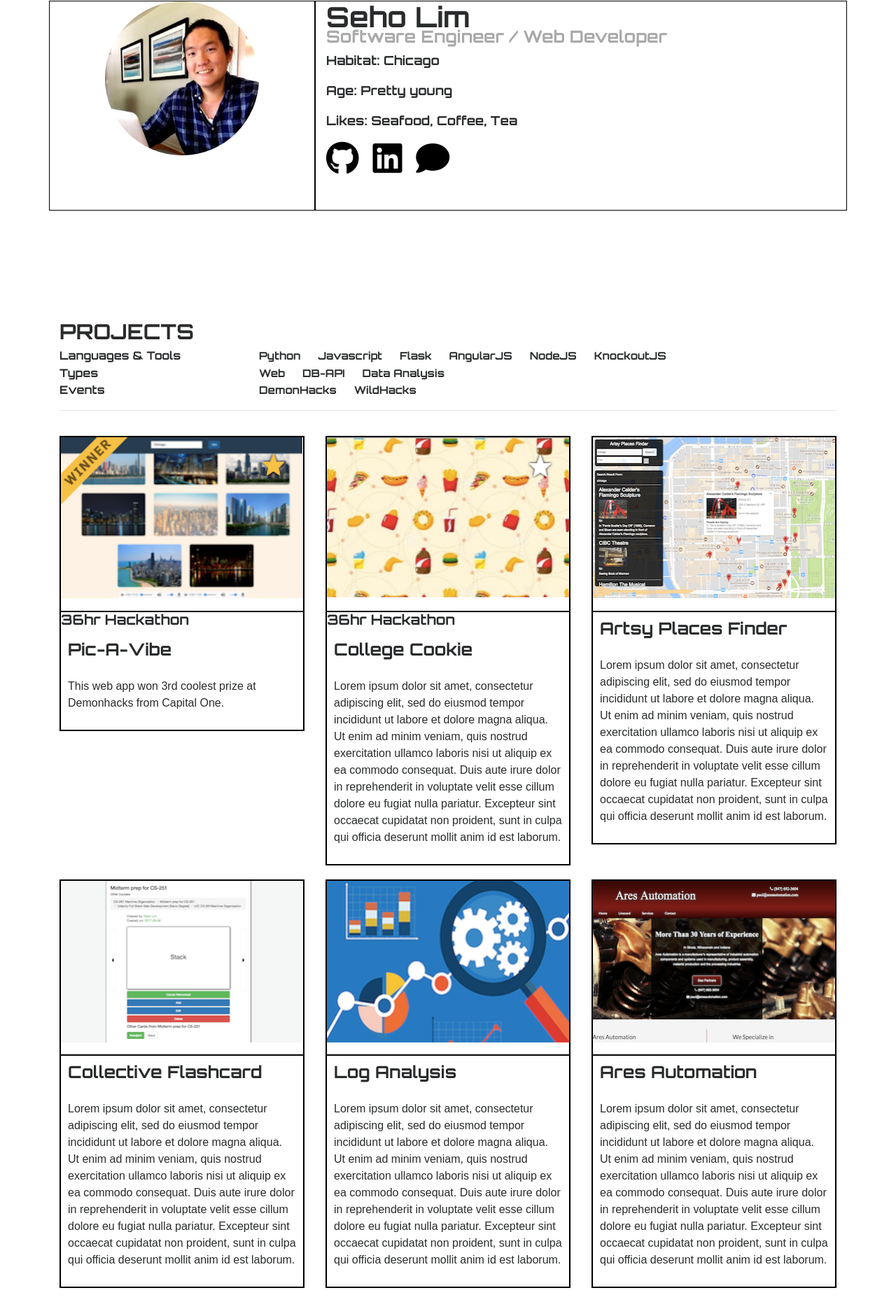
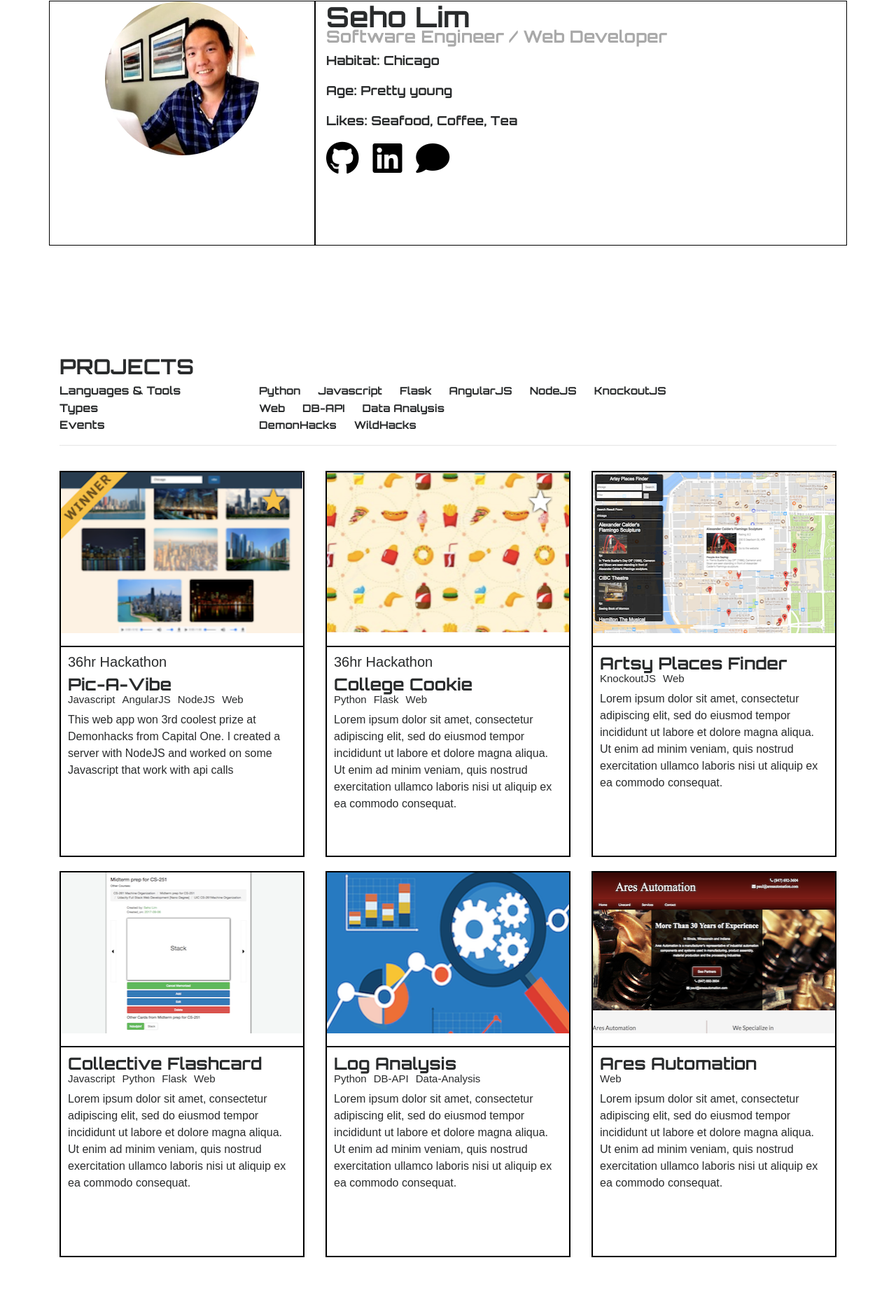
Before and after one commit to sonamoo/myPortfolio, a PHP site: page /main.html in a window 1280 px wide. Shown: the part 119-1980 px from the top of the page at 70% size. After the commit the page ends 1916 px from the top, so only its background shows below. Run offline with PHP 8.4, Linux system fonts and the light colour scheme; some libraries are stand-ins or nearby versions.

Commit message:
changed some css and now it looks somewhat ok.

```diff
--- a/css/main.css
+++ b/css/main.css
@@ -57,7 +57,7 @@ a {
 
 
 .profile-description {
-    min-height: 300px;
+    min-height: 350px;
     border: 1px solid black;
 }
 
@@ -129,7 +129,6 @@ a {
     min-width: 200px;
     border: 1px solid black;
     min-height: 250px;
-
 }
 
 .proj-img {
@@ -137,15 +136,24 @@ a {
 }
 
 .proj-desc-wrapper {
-    min-height: 140px;
+    min-height: 300px;
     border: 1px solid black;
+    font-family: sans-serif;
+    padding: 10px;
 }
 
 .proj-header {
-    padding: 10px;
+    font-family: 'Orbitron', sans-serif;
+    margin-bottom: -3px;
 }
 
 .proj-desc {
-    padding: 10px;
+    padding-top: 5px;
     font-family: sans-serif;
+
 }
+
+.proj-techs {
+    font-size: 15px;
+    margin-right: 10px;
+}
--- a/js/main.js
+++ b/js/main.js
@@ -8,7 +8,6 @@ portfolioApp.controller('mainController',
             "firstName" : "Seho",
             "lastName" : "Lim"
         };
-
         const langs = [];
         $scope.languages =
             [
@@ -19,7 +18,6 @@ portfolioApp.controller('mainController',
                 {"lang_id": 5, "lang": "NodeJS", "filter": false},
                 {"lang_id": 6, "lang": "KnockoutJS", "filter": false}
             ];
-
         $scope.types= [
             {"type_id": 0, "type": "Web", "filter": false},
             {"type_id": 1, "type": "DB-API", "filter": false},
@@ -29,64 +27,60 @@ portfolioApp.controller('mainController',
             {"event_id": 0, "event": "DemonHacks", "filter": false},
             {"event_id": 1, "event": "WildHacks", "filter": false}
         ];
-
         $scope.filterObj = {
             "langs" : [],
             "types": [],
             "events": []
         };
-
         $scope.projects = [
             {
                 "name": "Pic-A-Vibe",
-                "description": "This web app won 3rd coolest prize at Demonhacks from Capital One.",
+                "description": "This web app won 3rd coolest prize at Demonhacks from Capital One. I created a server with NodeJS and worked on some Javascript that work with api calls",
                 "img": "src/pickavibe.png",
-                "tech": ["Javascript", "AngularJS","NodeJS"],
+                "tech": ["Javascript", "AngularJS","NodeJS", "Web"],
                 "event": ["DemonHacks"]
             },
 
             {
                 "name": "College Cookie",
-                "description": "Lorem ipsum dolor sit amet, consectetur adipiscing elit, sed do eiusmod tempor incididunt ut labore et dolore magna aliqua. Ut enim ad minim veniam, quis nostrud exercitation ullamco laboris nisi ut aliquip ex ea commodo consequat. Duis aute irure dolor in reprehenderit in voluptate velit esse cillum dolore eu fugiat nulla pariatur. Excepteur sint occaecat cupidatat non proident, sunt in culpa qui officia deserunt mollit anim id est laborum.",
+                "description": "Lorem ipsum dolor sit amet, consectetur adipiscing elit, sed do eiusmod tempor incididunt ut labore et dolore magna aliqua. Ut enim ad minim veniam, quis nostrud exercitation ullamco laboris nisi ut aliquip ex ea commodo consequat.",
                 "img": "src/collegecookie.png",
-                "tech": ["Python", "Flask","NodeJS"],
+                "tech": ["Python", "Flask", "Web"],
                 "event": ["WildHacks"]
             },
 
             {
                 "name": "Artsy Places Finder",
-                "description": "Lorem ipsum dolor sit amet, consectetur adipiscing elit, sed do eiusmod tempor incididunt ut labore et dolore magna aliqua. Ut enim ad minim veniam, quis nostrud exercitation ullamco laboris nisi ut aliquip ex ea commodo consequat. Duis aute irure dolor in reprehenderit in voluptate velit esse cillum dolore eu fugiat nulla pariatur. Excepteur sint occaecat cupidatat non proident, sunt in culpa qui officia deserunt mollit anim id est laborum.",
+                "description": "Lorem ipsum dolor sit amet, consectetur adipiscing elit, sed do eiusmod tempor incididunt ut labore et dolore magna aliqua. Ut enim ad minim veniam, quis nostrud exercitation ullamco laboris nisi ut aliquip ex ea commodo consequat.",
                 "img": "src/artsyplacesfinder.png",
-                "tech": ["Javascript", "AngularJS","NodeJS"],
+                "tech": ["KnockoutJS", "Web"],
                 "event": []
             },
 
             {
                 "name": "Collective Flashcard",
-                "description": "Lorem ipsum dolor sit amet, consectetur adipiscing elit, sed do eiusmod tempor incididunt ut labore et dolore magna aliqua. Ut enim ad minim veniam, quis nostrud exercitation ullamco laboris nisi ut aliquip ex ea commodo consequat. Duis aute irure dolor in reprehenderit in voluptate velit esse cillum dolore eu fugiat nulla pariatur. Excepteur sint occaecat cupidatat non proident, sunt in culpa qui officia deserunt mollit anim id est laborum.",
+                "description": "Lorem ipsum dolor sit amet, consectetur adipiscing elit, sed do eiusmod tempor incididunt ut labore et dolore magna aliqua. Ut enim ad minim veniam, quis nostrud exercitation ullamco laboris nisi ut aliquip ex ea commodo consequat.",
                 "img": "src/collectiveflashcard.png",
-                "tech": ["Javascript", "AngularJS","NodeJS"],
+                "tech": ["Javascript", "Python","Flask", "Web"],
                 "event": []
             },
 
             {
                 "name": "Log Analysis",
-                "description": "Lorem ipsum dolor sit amet, consectetur adipiscing elit, sed do eiusmod tempor incididunt ut labore et dolore magna aliqua. Ut enim ad minim veniam, quis nostrud exercitation ullamco laboris nisi ut aliquip ex ea commodo consequat. Duis aute irure dolor in reprehenderit in voluptate velit esse cillum dolore eu fugiat nulla pariatur. Excepteur sint occaecat cupidatat non proident, sunt in culpa qui officia deserunt mollit anim id est laborum.",
+                "description": "Lorem ipsum dolor sit amet, consectetur adipiscing elit, sed do eiusmod tempor incididunt ut labore et dolore magna aliqua. Ut enim ad minim veniam, quis nostrud exercitation ullamco laboris nisi ut aliquip ex ea commodo consequat.",
                 "img": "src/loganalysis.png",
-                "tech": ["Javascript", "AngularJS","NodeJS"],
+                "tech": ["Python", "DB-API", "Data-Analysis"],
                 "event": []
             },
 
             {
                 "name": "Ares Automation",
-                "description": "Lorem ipsum dolor sit amet, consectetur adipiscing elit, sed do eiusmod tempor incididunt ut labore et dolore magna aliqua. Ut enim ad minim veniam, quis nostrud exercitation ullamco laboris nisi ut aliquip ex ea commodo consequat. Duis aute irure dolor in reprehenderit in voluptate velit esse cillum dolore eu fugiat nulla pariatur. Excepteur sint occaecat cupidatat non proident, sunt in culpa qui officia deserunt mollit anim id est laborum.",
+                "description": "Lorem ipsum dolor sit amet, consectetur adipiscing elit, sed do eiusmod tempor incididunt ut labore et dolore magna aliqua. Ut enim ad minim veniam, quis nostrud exercitation ullamco laboris nisi ut aliquip ex ea commodo consequat.",
                 "img": "src/aresautomation.png",
-                "tech": ["Javascript", "AngularJS","NodeJS"],
+                "tech": ["Web"],
                 "event": []
             }
         ];
-
-
 
         $scope.langFilter = function(a, index){
             console.log(index);
@@ -128,7 +122,6 @@ portfolioApp.controller('mainController',
 
         };
 
-
         $scope.eventFilter = function(e, index) {
             console.log(index);
             console.log("Clicked " + e);
--- a/main.html
+++ b/main.html
@@ -29,7 +29,6 @@
             </div>
         </div>
     </section>
-
     <section id="section-main" ng-controller="mainController">
         <div class="container">
             <div class="row">
@@ -48,11 +47,9 @@
                         <p>Likes: Seafood, Coffee, Tea</p>
                     </div>
                     <div id="social-buttons">
-
                         <a class="social-buttons-links" href="https://github.com/sonamoo" target="_blank"><i class="fa fa-github fa-3x" aria-hidden="true"></i></a>
                         <a class="social-buttons-links" href="https://www.linkedin.com/in/ericlimchicago/" target="_blank"><i class="fa fa fa-linkedin-square fa-3x" aria-hidden="true"></i></a>
                         <a class="social-buttons-links" href="#"><i class="fa fa fa-comment fa-3x" target="_blank" aria-hidden="true"></i></a>
-
                     </div>
                 </div>
             </div>
@@ -80,18 +77,8 @@
 
             <hr>
         </div>
-
-
-            <!----
-                <button ng-model="toggle" ng-class="toggle ? 'red' : ''" ng-click="toggle=!toggle">Change Class</button>
-            ---->
-
-
-            <!---------------------------------Projects ------------------------------------------------>
         <div class="container">
             <div class="row">
-
-
                 <div class="col-md-4 col-sm-12" ng-repeat="p in projects">
                     <div class="project-contents">
                         <div class="proj-img-wrapper">
@@ -100,7 +87,7 @@
                         <div class="proj-desc-wrapper">
                             <h5 ng-show="p.event[0]">36hr Hackathon</h5>
                             <h4 class="proj-header">{{p.name}}</h4>
-
+                            <span ng-repeat="t in p.tech" class="proj-techs">{{t}}</span>
                             <p class="proj-desc">{{p.description}}</p>
                         </div>
                     </div>
```
